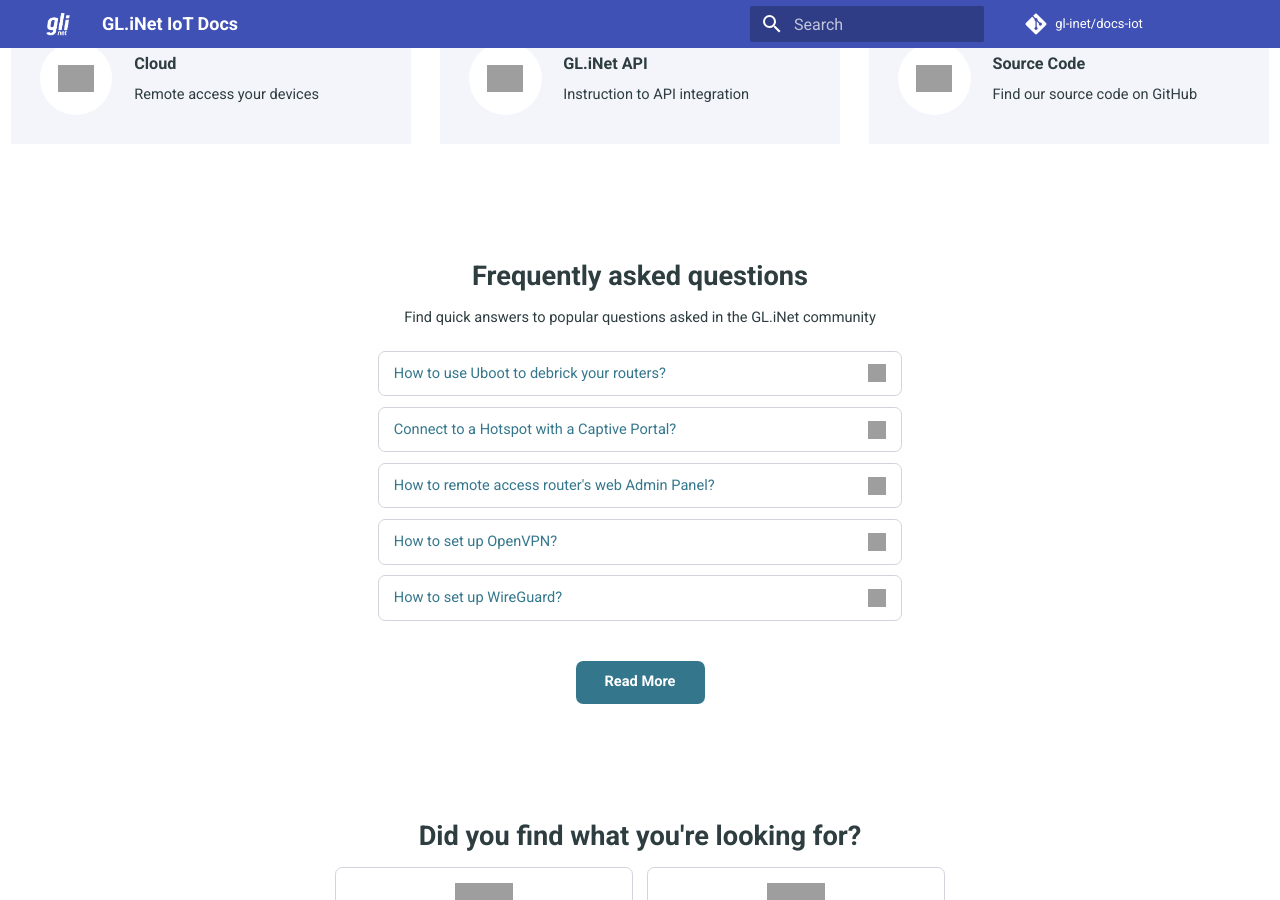
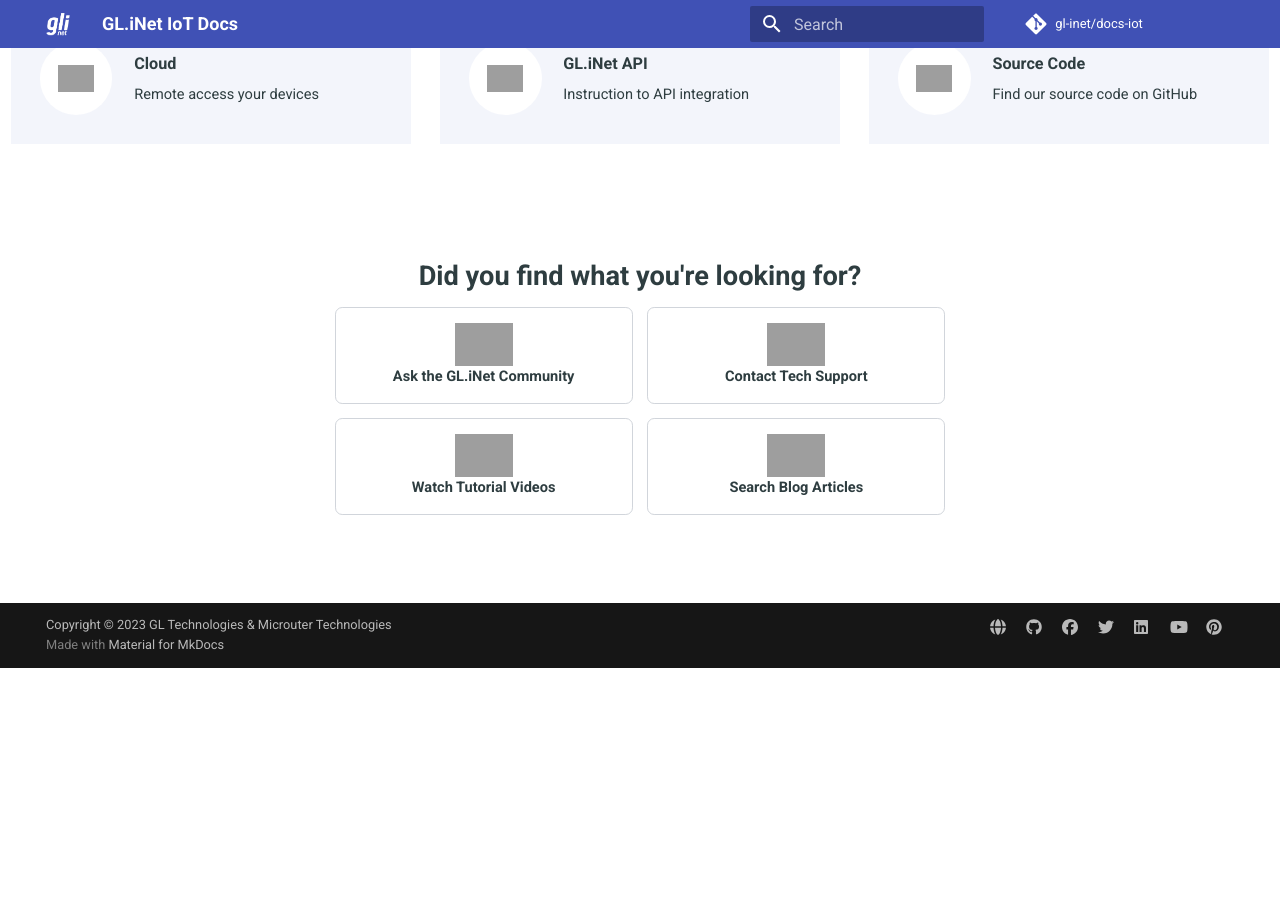
Before and after one commit to gl-inet/docs-iot, an MkDocs documentation site: the page built from docs/index.md, in a window 1280 px wide and 900 px high, scrolled down 692 px. Built offline with MkDocs 1.6.1 and Material for MkDocs 9.7.7, drawn with Linux system fonts in a browser that asks for light colours; comment, search, counter and statistics services are not loaded; after the commit the page ends 1360 px from its top, so only the background shows below that; grey boxes are pictures that could not be loaded.

Commit message:
update home page

```diff
--- a/overrides/home.html
+++ b/overrides/home.html
@@ -1050,7 +1050,7 @@ video {
         <p class="mb-8">Search by categories or topics to find the documentation you need</p>
         <div class="grid grid-cols-1 md:grid-cols-2 gap-4 lg:grid-cols-3 lg:gap-8">
             <!-- box 1 -->
-            <a href="tutorials/first_time_setup/" class="gl-purple-light flex flex-nowrap items-center bg-gl-purple-light px-8 py-8 hover:bg-gray-100">
+            <a href="user_guide/" class="gl-purple-light flex flex-nowrap items-center bg-gl-purple-light px-8 py-8 hover:bg-gray-100">
                 <div class="rounded-full bg-white flex items-center justify-around p-2 mr-6 w-20 h-20">
                     <img src="https://static.gl-inet.com/docs/en/4/home/icon_1.png" alt="" class="w-10 h-auto" />
                 </div>
@@ -1118,30 +1118,6 @@ video {
         </div>
     </section>
 
-    <!--  Q&A  -->
-    <section class="container py-16 text-center">
-        <h2 class="text-3xl font-bold mb-4">Frequently asked questions</h2>
-        <p class="mb-6">Find quick answers to popular questions asked in the GL.iNet community</p>
-        <div class="max-w-2xl mx-auto">
-            <a href="tutorials/uboot/" class="flex justify-between items-center max-w-xl mx-auto border border-gray-300 rounded-lg py-3 px-4 mb-3 text-gl-cyan hover:bg-gray-100 hover:text-gl-black">
-                <span>How to use Uboot to debrick your routers?</span><img class="w-5 h-5" src="https://static.gl-inet.com/docs/en/4/home/arrow-right.png" alt="View answer" />
-            </a>
-            <a href="tutorials/connect_to_a_hotspot_with_captive_portal/" class="flex justify-between items-center max-w-xl mx-auto border border-gray-300 rounded-lg py-3 px-4 mb-3 text-gl-cyan hover:bg-gray-100 hover:text-gl-black">
-                <span>Connect to a Hotspot with a Captive Portal?</span><img class="w-5 h-5" src="https://static.gl-inet.com/docs/en/4/home/arrow-right.png" alt="View answer" />
-            </a>
-            <a href="tutorials/remote_access_web_admin_panel/" class="flex justify-between items-center max-w-xl mx-auto border border-gray-300 rounded-lg py-3 px-4 mb-3 text-gl-cyan hover:bg-gray-100 hover:text-gl-black">
-                <span>How to remote access router's web Admin Panel?</span><img class="w-5 h-5" src="https://static.gl-inet.com/docs/en/4/home/arrow-right.png" alt="View answer" />
-            </a>
-            <a href="tutorials/openvpn_client/" class="flex justify-between items-center max-w-xl mx-auto border border-gray-300 rounded-lg py-3 px-4 mb-3 text-gl-cyan hover:bg-gray-100 hover:text-gl-black">
-                <span>How to set up OpenVPN?</span><img class="w-5 h-5" src="https://static.gl-inet.com/docs/en/4/home/arrow-right.png" alt="View answer" />
-            </a>
-            <a href="tutorials/wireguard_client/" class="flex justify-between items-center max-w-xl mx-auto border border-gray-300 rounded-lg py-3 px-4 mb-3 text-gl-cyan hover:bg-gray-100 hover:text-gl-black">
-                <span>How to set up WireGuard?</span><img class="w-5 h-5" src="https://static.gl-inet.com/docs/en/4/home/arrow-right.png" alt="View answer" />
-            </a>
-        </div>
-        <a type="button" class="text-white font-bold bg-gl-cyan mt-8 py-3 px-8 rounded-lg hover:bg-gl-black" href="tutorials/#faq">Read More</a>
-    </section>
-
     <!--  Did you find  -->
     <section class="container py-16 text-center">
         <h2 class="text-3xl font-bold mb-4">Did you find what you're looking for?</h2>
```
